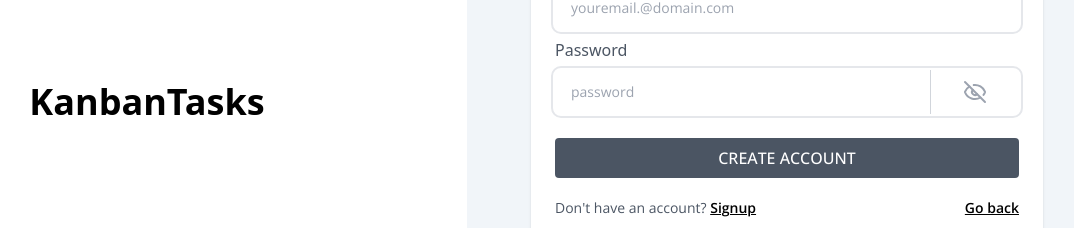
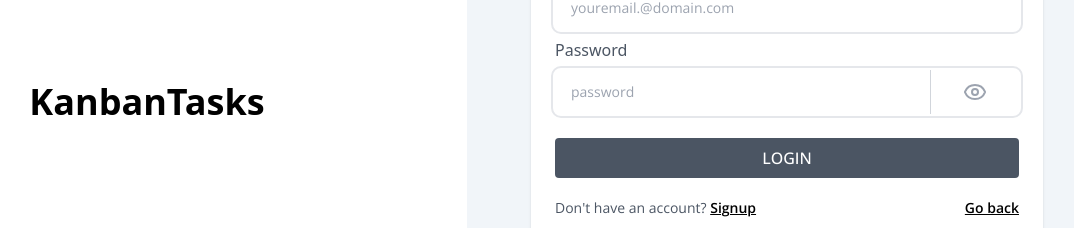
Before and after one commit to milan-sony/KanbanTasks, a React (Vite) app in the folder frontend/: page /login in a window 1280 px wide. Both pictures are taken after a click on the element 1147 px from the left and 390 px from the top of the page. Shown: the part 298-526 px from the top of the page, without its empty margins (173-1247 px from the left). Built offline with nearby package versions, Linux system fonts and the light colour scheme; no server answers.

Commit message:
style: login page created and validation added

```diff
--- a/frontend/src/components/Navbar/Navbar.jsx
+++ b/frontend/src/components/Navbar/Navbar.jsx
@@ -20,9 +20,7 @@
                 </button>
                 <div className="hidden w-full md:block md:w-auto" id="navbar-default">
                     <ul className="font-medium flex flex-col p-4 md:p-0 mt-4 border md:flex-row md:space-x-8 rtl:space-x-reverse md:mt-0 md:border-0">
-                        <li>
-                            <Link to={"/signup"} className='bg-black w-32 h-10 text-white font-Open-Sans font-medium rounded-md hover:bg-gray-600 mr-4'>Signup</Link>
-                        </li>
+                        <Link to={"/signup"} className='bg-black w-32 h-10 text-white font-Open-Sans font-medium rounded-md hover:bg-gray-600 dark:bg-white dark:text-black dark:hover:text-white capitalize flex justify-center items-center'>Signup</Link>
                     </ul>
                 </div>
             </div>
--- a/frontend/src/pages/Homepage/Homepage.jsx
+++ b/frontend/src/pages/Homepage/Homepage.jsx
@@ -1,9 +1,10 @@
 import React from 'react'
+import Navbar from '../../components/Navbar/Navbar'
 
 function Homepage() {
     return (
         <div>
-            <h1 className='text-black dark:text-white text-4xl font-black font-Open-Sans'>Home page</h1>
+            <Navbar />
         </div>
     )
 }
--- a/frontend/src/pages/Indexpage/Indexpage.jsx
+++ b/frontend/src/pages/Indexpage/Indexpage.jsx
@@ -1,33 +1,14 @@
 import React from 'react'
 import scrumBoard from "/undraw_scrum-board_uqku.svg"
-import { Kanban } from 'lucide-react'
+// import { Kanban } from 'lucide-react'
 import { Link } from 'react-router'
+import Navbar from '../../components/Navbar/Navbar'
 
 
 function Indexpage() {
     return (
         <div className='h-dvh'>
-            <nav className="bg-white dark:bg-black">
-                <div className="flex flex-wrap items-center justify-between mx-auto p-4">
-                    <a href="" className="flex items-center space-x-3 rtl:space-x-reverse">
-                        <span className='flex justify-center items-center'>
-                            <Kanban className='size-8 mr-2 text-black dark:text-white' />
-                            <span className="self-center text-2xl font-black whitespace-nowrap dark:text-white font-Open-Sans hover:text-red-500">KanbanTasks</span>
-                        </span>
-                    </a>
-                    <button data-collapse-toggle="navbar-default" type="button" className="inline-flex items-center p-2 w-10 h-10 justify-center text-sm text-gray-500 rounded-lg md:hidden hover:bg-gray-100 focus:outline-none focus:ring-2 focus:ring-gray-200 dark:text-gray-400 dark:hover:bg-gray-700 dark:focus:ring-gray-600" aria-controls="navbar-default" aria-expanded="false">
-                        <span className="sr-only">Open main menu</span>
-                        <svg className="w-5 h-5" aria-hidden="true" xmlns="http://www.w3.org/2000/svg" fill="none" viewBox="0 0 17 14">
-                            <path stroke="currentColor" strokeLinecap="round" strokeLinejoin="round" strokeWidth="2" d="M1 1h15M1 7h15M1 13h15" />
-                        </svg>
-                    </button>
-                    <div className="hidden w-full md:block md:w-auto" id="navbar-default">
-                        <ul className="font-medium flex flex-col p-4 md:p-0 mt-4 border md:flex-row md:space-x-8 rtl:space-x-reverse md:mt-0 md:border-0">
-                        <Link to={"/signup"} className='bg-black w-32 h-10 text-white font-Open-Sans font-medium rounded-md hover:bg-gray-600 dark:bg-white dark:text-black dark:hover:text-white capitalize flex justify-center items-center'>Signup</Link>
-                        </ul>
-                    </div>
-                </div>
-            </nav>
+            <Navbar/>
 
             <div className='grid grid-cols-1 md:grid-cols-2 bg-white dark:bg-black p-20 h-[600px]'>
                 <div className="flex flex-col justify-center">
--- a/frontend/src/pages/Loginpage/Loginpage.jsx
+++ b/frontend/src/pages/Loginpage/Loginpage.jsx
@@ -1,8 +1,56 @@
-import { EyeOff } from 'lucide-react'
-import React from 'react'
+import { Eye, EyeOff } from 'lucide-react'
+import React, { useState } from 'react'
+import toast from 'react-hot-toast'
 import { Link } from 'react-router'
+import { userControllerStore } from '../../store/userControllerStore'
 
 function Loginpage() {
+
+    const { isLogingIn } = userControllerStore()
+
+    const [formData, setFormData] = useState({
+        email: "",
+        password: ""
+    })
+
+    // toggle password
+    const [showPassword, setShowPassword] = useState(false)
+
+    const handleChange = (e) => {
+        setFormData({ ...formData, [e.target.name]: [e.target.value] })
+    }
+
+    const validateForm = () => {
+
+        const { email, password } = formData
+
+        // check for empty fields
+        if (!email) {
+            return toast.error("Email field is required")
+        }
+        if (!password) {
+            return toast.error("Password field is required")
+        }
+        // check password length
+        if (password.length < 6) {
+            return toast.error("Password must be atleast 6 character")
+        }
+        // email format validation
+        if (!/\S+@\S+\.\S+/.test(email)) {
+            return toast.error("Invalid email address")
+        }
+
+        return true
+    }
+
+    const handleFormSubmit = (e) => {
+        e.preventDefault()
+        const isFormValidate = validateForm()
+        if (isFormValidate) {
+            return true
+        }
+    }
+
     return (
         <div className="grid grid-cols-1 sm:grid-cols-2 w-full h-screen">
             <div className="bg-white dark:bg-black flex justify-center items-center">
@@ -15,21 +63,31 @@
                         <div className="bg-white max-w-lg mx-auto shadow px-6 py-7 rounded overflow-hidden dark:bg-slate-900">
                             <h2 className="text-2xl uppercase font-black mb-1 font-Open-Sans text-black dark:text-white">Login</h2>
                             <p className="text-gray-600 mb-6 text-sm dark:text-white font-Open-Sans">Welcome! So good to have you back!</p>
-                            <form autoComplete="off" noValidate>
+                            <form autoComplete="off" noValidate onSubmit={handleFormSubmit}>
                                 <div className="space-y-2 mb-2">
-                                    <div><label className="text-gray-600 dark:text-white mb-2 block">Email address</label><input type="email" name="email" className="block w-full px-4 py-3 outline-none text-black font-Open-Sans font-normal text-sm rounded-md outline-gray-200" placeholder="youremail.@domain.com" />
+                                    <div><label className="text-gray-600 dark:text-white mb-2 block">Email address</label><input type="email" name="email" className="block w-full px-4 py-3 outline-none text-black font-Open-Sans font-normal text-sm rounded-md outline-gray-200" placeholder="youremail.@domain.com" value={formData.email} onChange={handleChange} />
                                     </div>
                                 </div>
                                 <div className="space-y-2 mb-2">
-                                    <div><label className="text-gray-600 dark:text-white mb-2 block">Password</label><div className="relative"><input type="password" name="password" className="block w-full px-4 py-3 outline-none text-black font-Open-Sans font-normal text-sm rounded-md outline-gray-200" placeholder="password" />
-                                        <div className="cursor-pointer absolute inset-y-0 right-0 flex items-center px-8 text-gray-600 border-l border-gray-300">
-                                            <EyeOff className='size-6 text-gray-400' />
+                                    <div><label className="text-gray-600 dark:text-white mb-2 block">Password</label><div className="relative"><input type={showPassword ? "text" : "password"} name="password" className="block w-full px-4 py-3 outline-none text-black font-Open-Sans font-normal text-sm rounded-md outline-gray-200" placeholder="password" value={formData.password} onChange={handleChange} />
+                                        <div className="cursor-pointer absolute inset-y-0 right-0 flex items-center px-8 text-gray-600 border-l border-gray-300" onClick={() => setShowPassword(!showPassword)}>
+                                            {
+                                                showPassword ? (
+                                                    <Eye className='size-6 text-gray-400' />
+                                                ) : (
+                                                    <EyeOff className='size-6 text-gray-400' />
+                                                )
+                                            }
                                         </div>
                                     </div>
                                     </div>
                                 </div>
                                 <div className="mt-6">
-                                    <button type='submit' className='block w-full py-2 text-center text-white bg-gray-600 rounded dark:hover:bg-black hover:text-white hover:bg-black uppercase font-Open-Sans font-medium'>Create Account
+                                    <button type='submit' className='block w-full py-2 text-center text-white bg-gray-600 rounded dark:hover:bg-black hover:text-white hover:bg-black uppercase font-Open-Sans font-medium' disabled={isLogingIn}>{
+                                        isLogingIn ? (
+                                            <span className='animate-pulse'>Loging In...</span>
+                                        ) : "LOGIN"
+                                    }
                                     </button>
                                     <div className="flex justify-between pt-5">
                                         <p className="text-gray-600 text-sm dark:text-white font-Open-Sans">Don't have an account? <Link to="/signup" className='text-black dark:text-white text-sm font-semibold underline hover:text-gray-600 font-Open-Sans'>Signup</Link></p>
```
